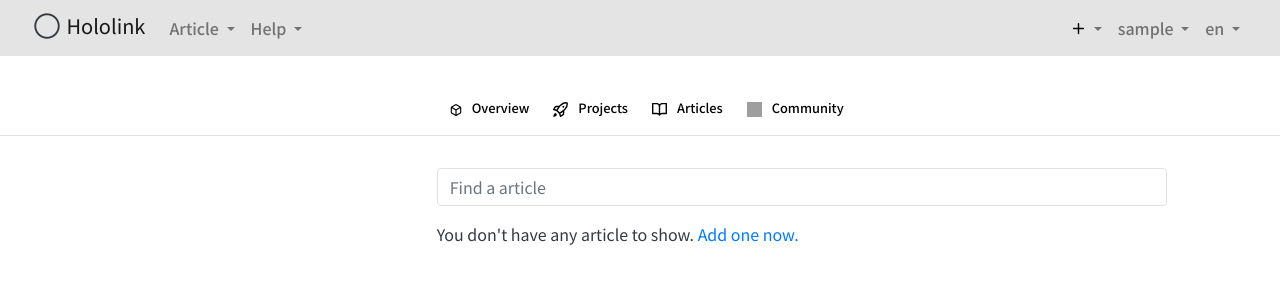
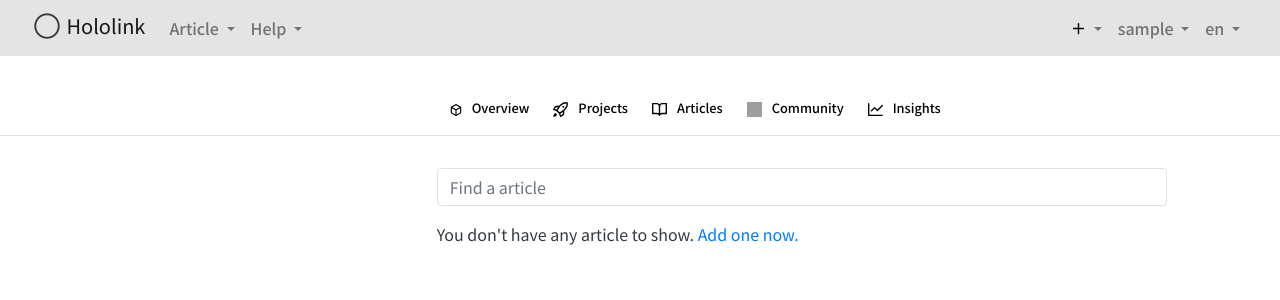
Before and after one commit to EiffelFly/hololink-main-frame, a Django app: page /articles/list/ in a window 1280 px wide. Shown: the top 300 px of the page. Run offline with Django 3.2, Linux system fonts and the light colour scheme; the visitor is signed in with stand-in values (Sample User, id 1); data that the repository does not hold is empty; some libraries are stand-ins or nearby versions; grey boxes are pictures that could not be loaded.

Commit message:
Minor:Templates - added dashboard-navbar - insights

```diff
--- a/hololink/article/templates/article/articles_list.html
+++ b/hololink/article/templates/article/articles_list.html
@@ -78,7 +78,12 @@
                             </div>
 
                         </div>
+
                         {% endfor %}
+                        <div class="col">
+                            <hr style="border-color: #BFB9B8; margin-bottom: 2rem;">
+                        </div>
+
                     {% endif %}
                 </div>
             </div>
--- a/hololink/templates/dashboard_navbar.html
+++ b/hololink/templates/dashboard_navbar.html
@@ -32,6 +32,9 @@
                         <li class="nav-item text-center mr-2">
                             <a class="nav-link dashboard-nav-item" href="#"><img src="{% static 'img/community.svg' %}" class="d-inline-block text-center" width="15" height="15" style="margin-right:10px ;">Community</a>
                         </li>
+                        <li class="nav-item text-center mr-2">
+                            <a class="nav-link dashboard-nav-item" href="#"><img src="{% static 'img/graph.svg' %}" class="d-inline-block text-center" width="15" height="15" style="margin-right:10px ;">Insights</a>
+                        </li>
                     </ul>
                 </div>
             </nav>
```
Also changed, not shown: hololink/hololink/static/img/graph.svg (added).
